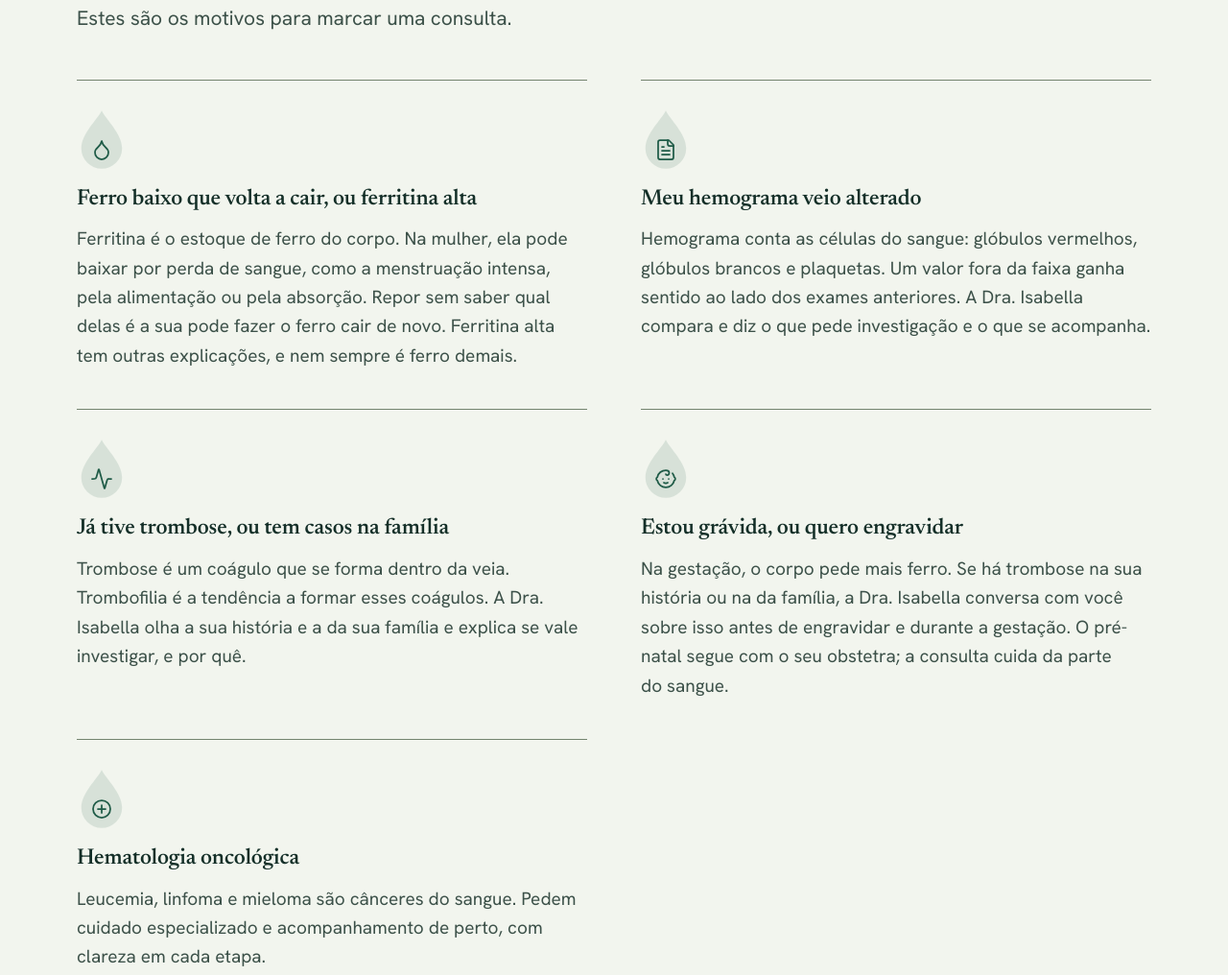
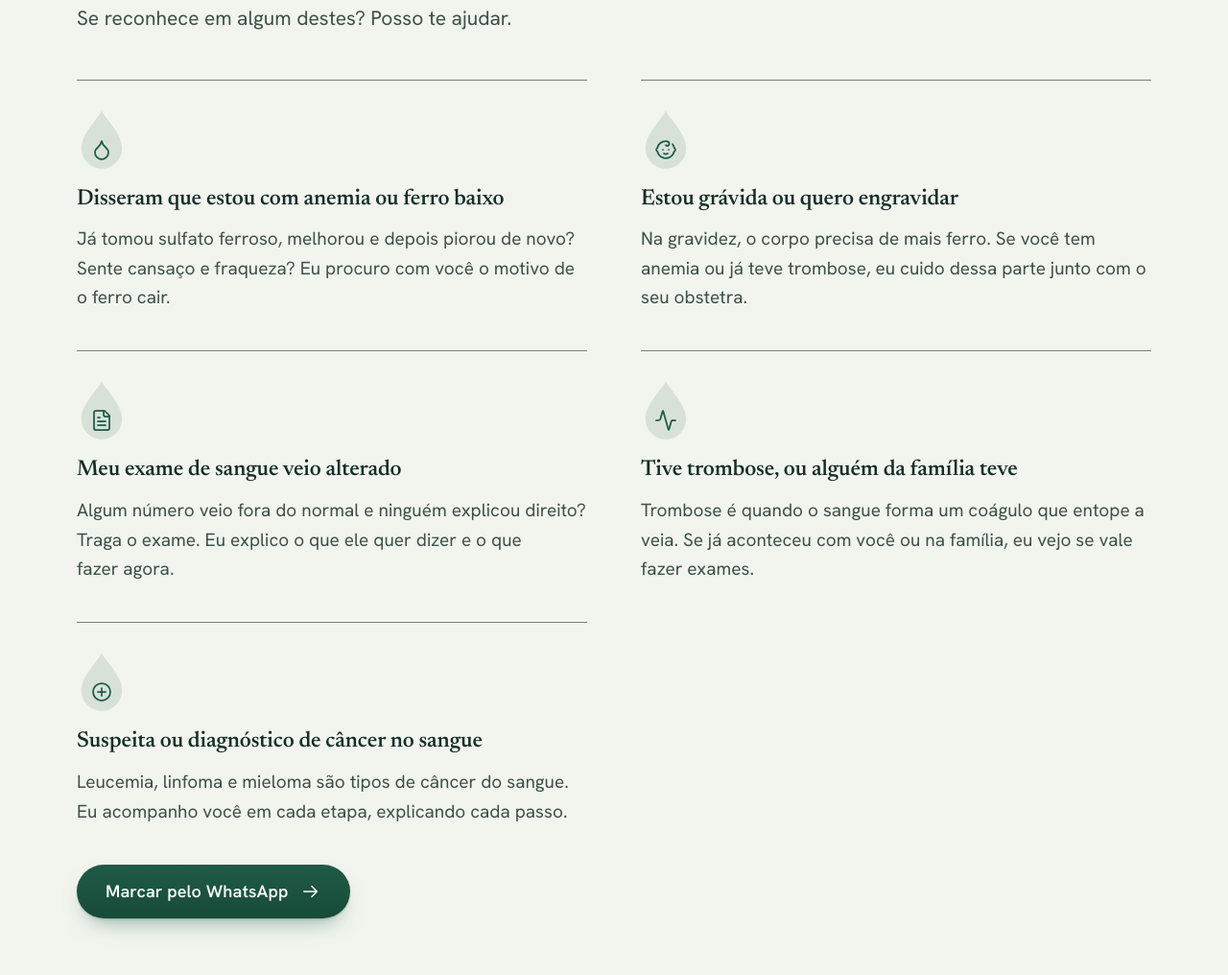
Before and after one commit to fcamara1109/isabella-lp, a plain HTML site: page index.html in a window 1280 px wide. Shown: the part 1499-2515 px from the top of the page at 96% size. Drawn offline with Linux system fonts and the light colour scheme.

Commit message:
serviços em linguagem simples (51321f62)

```diff
--- a/index.html
+++ b/index.html
@@ -497,32 +497,32 @@ section.sec:not(.final)::after{content:"";position:absolute;top:44px;left:calc(v
 <section class="sec servicos" data-bloco="servicos">
   <div class="wrap" data-rv>
     <h2><span class="pq">Meu caso é para hematologista?</span> Da primeira menstruação à gestação e depois, o sangue me conta a sua história.</h2>
-    <p class="lead">Estes são os motivos para marcar uma consulta.</p>
+    <p class="lead">Se reconhece em algum destes? Posso te ajudar.</p>
     <div class="lista">
       <div class="item">
         <span class="ic"><svg class="i" viewBox="0 0 24 24" aria-hidden="true"><path d="M12 22a7 7 0 0 0 7-7c0-2-1-3.9-3-5.5s-3.5-4-4-6.5c-.5 2.5-2 4.9-4 6.5C6 11.1 5 13 5 15a7 7 0 0 0 7 7z"/></svg></span>
-        <h3>Ferro baixo que volta a cair, ou ferritina alta</h3>
-        <p>Ferritina é o estoque de ferro do corpo. Na mulher, ela pode baixar por perda de sangue, como a menstruação intensa, pela alimentação ou pela absorção. Repor sem saber qual delas é a sua pode fazer o ferro cair de novo. Ferritina alta tem outras explicações, e nem sempre é ferro demais.</p>
+        <h3>Disseram que estou com anemia ou ferro baixo</h3>
+        <p>Já tomou sulfato ferroso, melhorou e depois piorou de novo? Sente cansaço e fraqueza? Eu procuro com você o motivo de o ferro cair.</p>
+      </div>
+      <div class="item">
+        <span class="ic"><svg class="i" viewBox="0 0 24 24" aria-hidden="true"><path d="M9 12h.01"/><path d="M15 12h.01"/><path d="M10 16c.5.3 1.2.5 2 .5s1.5-.2 2-.5"/><path d="M19 6.3a9 9 0 0 1 1.8 3.9 2 2 0 0 1 0 3.6 9 9 0 0 1-17.6 0 2 2 0 0 1 0-3.6A9 9 0 0 1 12 3c2 0 3.5 1.1 3.5 2.5s-.9 2.5-2 2.5c-.8 0-1.5-.4-1.5-1"/></svg></span>
+        <h3>Estou grávida ou quero engravidar</h3>
+        <p>Na gravidez, o corpo precisa de mais ferro. Se você tem anemia ou já teve trombose, eu cuido dessa parte junto com o seu obstetra.</p>
       </div>
       <div class="item">
         <span class="ic"><svg class="i" viewBox="0 0 24 24" aria-hidden="true"><path d="M15 2H6a2 2 0 0 0-2 2v16a2 2 0 0 0 2 2h12a2 2 0 0 0 2-2V7Z"/><path d="M14 2v4a2 2 0 0 0 2 2h4"/><path d="M10 9H8"/><path d="M16 13H8"/><path d="M16 17H8"/></svg></span>
-        <h3>Meu hemograma veio alterado</h3>
-        <p>Hemograma conta as células do sangue: glóbulos vermelhos, glóbulos brancos e plaquetas. Um valor fora da faixa ganha sentido ao lado dos exames anteriores. A Dra. Isabella compara e diz o que pede investigação e o que se acompanha.</p>
+        <h3>Meu exame de sangue veio alterado</h3>
+        <p>Algum número veio fora do normal e ninguém explicou direito? Traga o exame. Eu explico o que ele quer dizer e o que fazer agora.</p>
       </div>
       <div class="item">
         <span class="ic"><svg class="i" viewBox="0 0 24 24" aria-hidden="true"><path d="M22 12h-2.48a2 2 0 0 0-1.93 1.46l-2.35 8.36a.25.25 0 0 1-.48 0L9.24 2.18a.25.25 0 0 0-.48 0l-2.35 8.36A2 2 0 0 1 4.49 12H2"/></svg></span>
-        <h3>Já tive trombose, ou tem casos na família</h3>
-        <p>Trombose é um coágulo que se forma dentro da veia. Trombofilia é a tendência a formar esses coágulos. A Dra. Isabella olha a sua história e a da sua família e explica se vale investigar, e por quê.</p>
-      </div>
-      <div class="item">
-        <span class="ic"><svg class="i" viewBox="0 0 24 24" aria-hidden="true"><path d="M9 12h.01"/><path d="M15 12h.01"/><path d="M10 16c.5.3 1.2.5 2 .5s1.5-.2 2-.5"/><path d="M19 6.3a9 9 0 0 1 1.8 3.9 2 2 0 0 1 0 3.6 9 9 0 0 1-17.6 0 2 2 0 0 1 0-3.6A9 9 0 0 1 12 3c2 0 3.5 1.1 3.5 2.5s-.9 2.5-2 2.5c-.8 0-1.5-.4-1.5-1"/></svg></span>
-        <h3>Estou grávida, ou quero engravidar</h3>
-        <p>Na gestação, o corpo pede mais ferro. Se há trombose na sua história ou na da família, a Dra. Isabella conversa com você sobre isso antes de engravidar e durante a gestação. O pré-natal segue com o seu obstetra; a consulta cuida da parte do sangue.</p>
+        <h3>Tive trombose, ou alguém da família teve</h3>
+        <p>Trombose é quando o sangue forma um coágulo que entope a veia. Se já aconteceu com você ou na família, eu vejo se vale fazer exames.</p>
       </div>
       <div class="item">
         <span class="ic"><svg class="i" viewBox="0 0 24 24" aria-hidden="true"><circle cx="12" cy="12" r="9"/><path d="M12 8v8"/><path d="M8 12h8"/></svg></span>
-        <h3>Hematologia oncológica</h3>
-        <p>Leucemia, linfoma e mieloma são cânceres do sangue. Pedem cuidado especializado e acompanhamento de perto, com clareza em cada etapa.</p>
+        <h3>Suspeita ou diagnóstico de câncer no sangue</h3>
+        <p>Leucemia, linfoma e mieloma são tipos de câncer do sangue. Eu acompanho você em cada etapa, explicando cada passo.</p>
       </div>
     </div>
     <div class="acao"><button class="btn" type="button" data-wa>Marcar pelo WhatsApp <svg class="seta" viewBox="0 0 24 24" aria-hidden="true"><path d="M4 12h15M13 6l6 6-6 6"/></svg></button></div>
```
